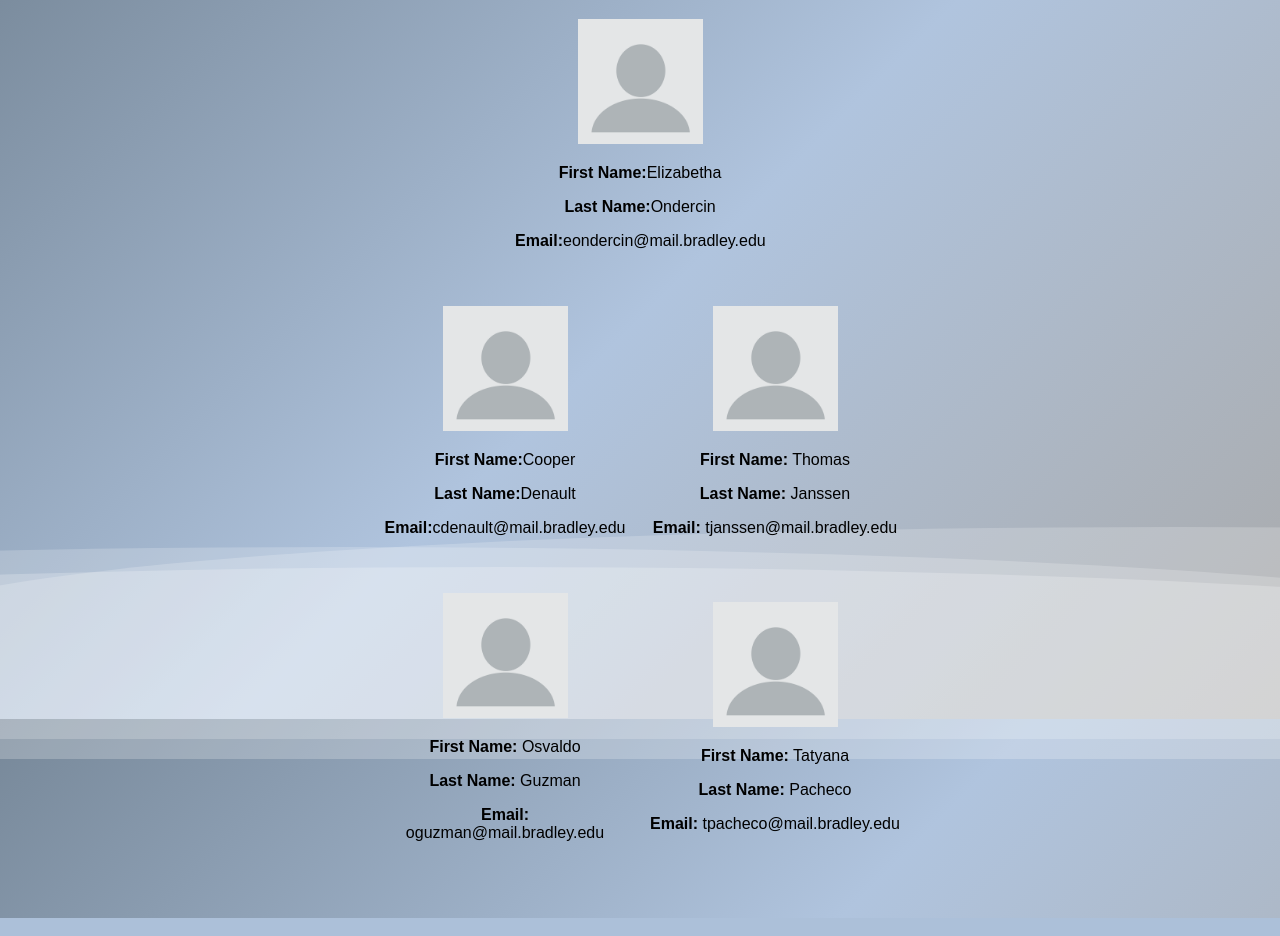
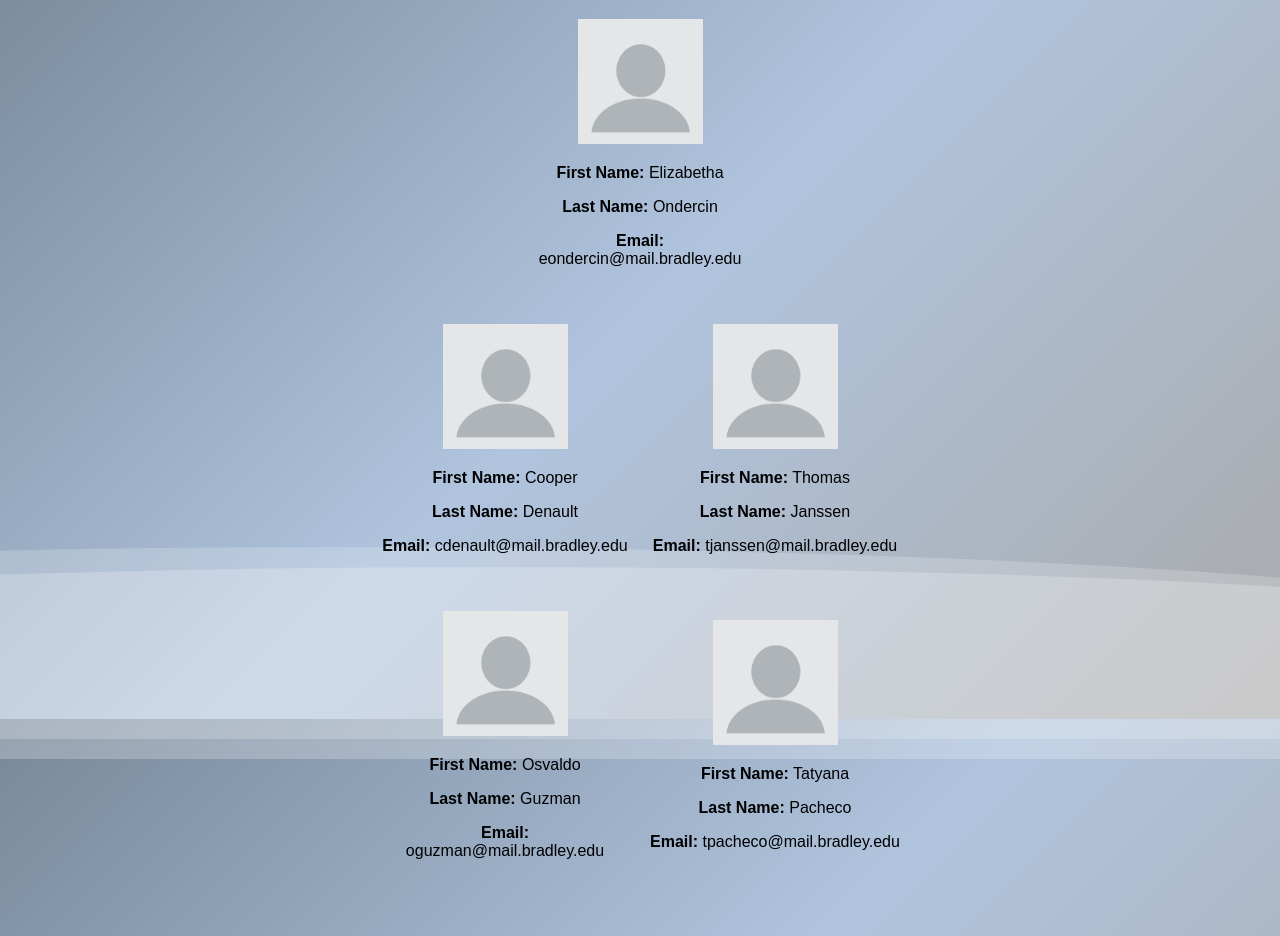
Before and after one commit to jslovell/hfh-capstone, a PHP site: page /about_us.phtml in a window 1280 px wide. Shown: the part 81-1017 px from the top of the page. Run offline with PHP 8.4, Linux system fonts and the light colour scheme.

Commit message:
Add files via upload

```diff
--- a/about_us.phtml
+++ b/about_us.phtml
@@ -11,15 +11,14 @@
 <body>
 <div class="wave"></div>
 <div class="wave"></div>
-<div class="wave"></div>
 <div class="member-profiles">
 
     <div class="member-row">
         <div class="member"; style="width: auto">
             <img src="assets/blankprofile.png" alt="Member 1">
-            <p><strong>First Name:</strong>Elizabetha</p>
-            <p><strong>Last Name:</strong>Ondercin</p>
-            <p><strong>Email:</strong>eondercin@mail.bradley.edu</p>
+            <p><strong>First Name: </strong>Elizabetha</p>
+            <p><strong>Last Name: </strong>Ondercin</p>
+            <p><strong>Email: </strong>eondercin@mail.bradley.edu</p>
         </div>
     </div>
 
@@ -27,9 +26,9 @@
     <div class="member-row">
         <div class="member">
             <img src="assets/blankprofile.png" alt="Member 2">
-            <p><strong>First Name:</strong>Cooper</p>
-            <p><strong>Last Name:</strong>Denault</p>
-            <p><strong>Email:</strong>cdenault@mail.bradley.edu</p>
+            <p><strong>First Name: </strong>Cooper</p>
+            <p><strong>Last Name: </strong>Denault</p>
+            <p><strong>Email: </strong>cdenault@mail.bradley.edu</p>
         </div>
 
         <div class="member">
```
